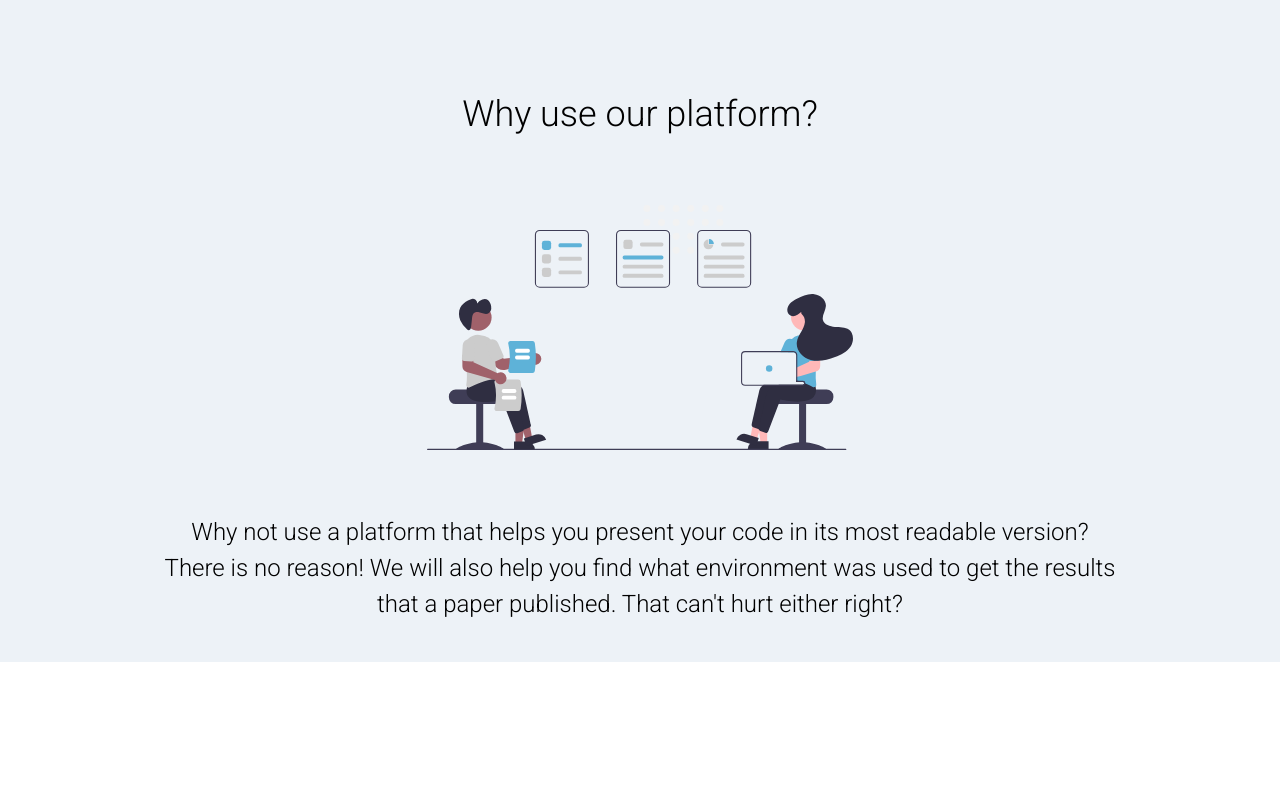
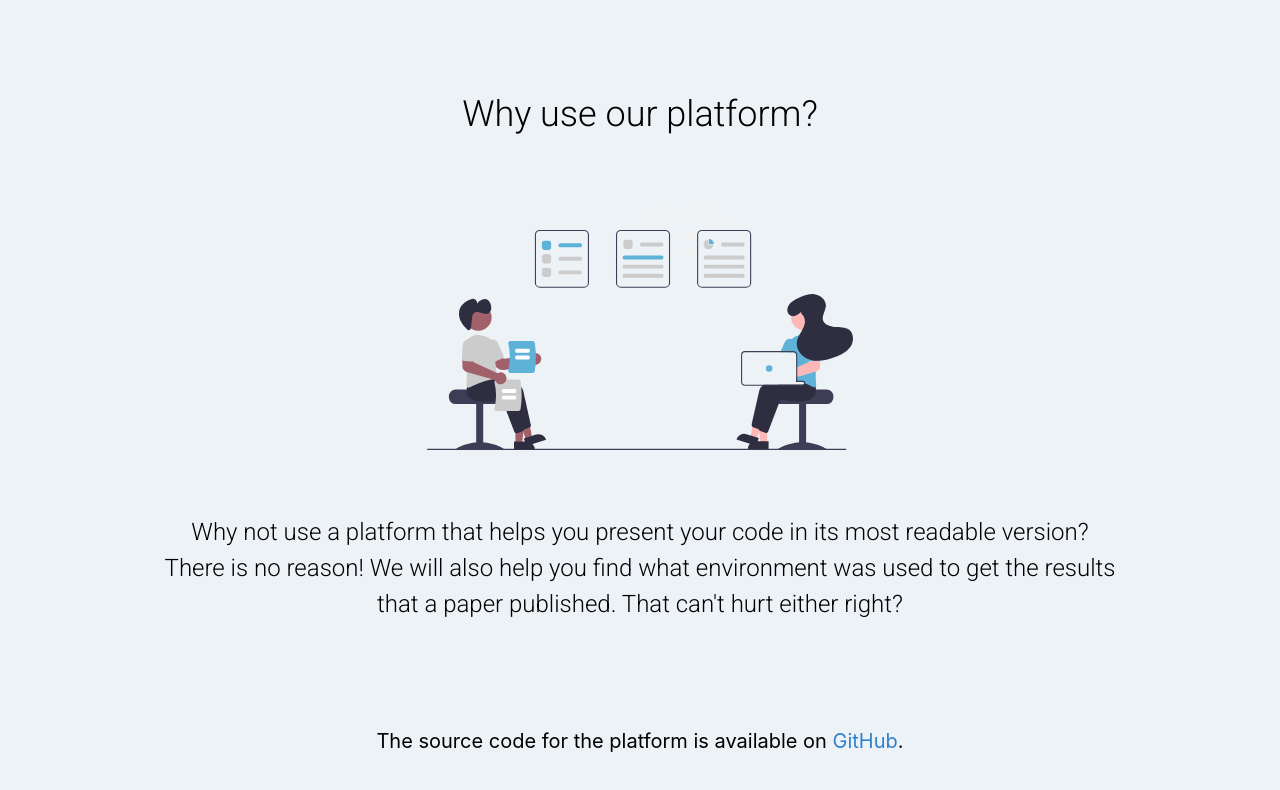
Before and after one commit to BostonUniversitySeniorDesign/21-05-Re3, a React (Create React App) app in the folder re3-client/: page / in a window 1280 px wide. Shown: the part 1445-2235 px from the top of the page. Before the commit the page ends 2107 px from the top, so only its background shows below. Built offline with nearby package versions, Linux system fonts and the light colour scheme; no server answers.

Commit message:
small fixes

```diff
--- a/re3-client/src/App.js
+++ b/re3-client/src/App.js
@@ -18,10 +18,9 @@ import { AuthContext } from './firebase';
 import UserPage from './pages/UserPage';
 import ReproducabilityOptions from './pages/ReproducabilityOptionsPage';
 
-
 import Transition from './pages/Transition';
 import BestPractices from './pages/BestPractices';
-import CodeReadability from './pages/CodeReadability'
+import CodeReadability from './pages/CodeReadability';
 
 const App = () => {
   const user = useContext(AuthContext);
@@ -32,7 +31,7 @@ const App = () => {
         <Route
           exact
           path="/"
-          render={() => (user ? <Redirect to="dashboard" /> : <HomePage />)}
+          render={() => (user ? <Redirect to="homepage" /> : <HomePage />)}
         />
         <Route
           exact
@@ -43,11 +42,19 @@ const App = () => {
         <PrivateRoute exact path="/dashboard" component={Rating} />
         <PrivateRoute exact path="/homepage" component={MenuPage} />
         <PrivateRoute exact path="/thanksagain" component={Transition2} />
-        <Route exact path="/ReproducabilityOptions" component={ReproducabilityOptions}/>
-        <PrivateRoute exact path='/thanks' component={Transition}/>
-        <Route exact path='/userpage' component={UserPage}/>
-        <Route exact path='/bestpractices' component={BestPractices}/>
-        <Route exact path='/code-readability-services' component={CodeReadability}/>
+        <Route
+          exact
+          path="/ReproducabilityOptions"
+          component={ReproducabilityOptions}
+        />
+        <PrivateRoute exact path="/thanks" component={Transition} />
+        <Route exact path="/userpage" component={UserPage} />
+        <Route exact path="/bestpractices" component={BestPractices} />
+        <Route
+          exact
+          path="/code-readability-services"
+          component={CodeReadability}
+        />
         <Route exact path="/404" component={NotFound} />
         <Redirect to="/404" />
       </Switch>
--- a/re3-client/src/components/MenuDropDown.js
+++ b/re3-client/src/components/MenuDropDown.js
@@ -1,16 +1,16 @@
-import React, {useState} from 'react';
-import {AiOutlineMenu} from 'react-icons/ai';
+import React, { useState } from 'react';
+import { AiOutlineMenu } from 'react-icons/ai';
 import useRouter from '../utils/Router';
 
 const MenuDropDown = () => {
-    const router = useRouter();
-    function pushpage(page) {
-        router.push(`${page}`);
-    }
-    const [drop, setDrop]= useState(false);
-    var hide ="transform opacity-0 scale-95";
-    var show="transform opacity-100 scale-100";
-    const className = drop ? show : hide;
+  const router = useRouter();
+  function pushpage(page) {
+    router.push(`${page}`);
+  }
+  const [drop, setDrop] = useState(false);
+  var hide = 'transform opacity-0 scale-95';
+  var show = 'transform opacity-100 scale-100';
+  const className = drop ? show : hide;
   return (
     <div className="relative inline-block text-left">
       <div>
@@ -70,7 +70,7 @@ const MenuDropDown = () => {
             onClick={() => pushpage('/re3-run')}
             disabled={!drop}
           >
-            Reproducability
+            Reproducibility
           </button>
         </div>
       </div>
--- a/re3-client/src/pages/HomePage.js
+++ b/re3-client/src/pages/HomePage.js
@@ -9,13 +9,12 @@ const HomePage = () => {
   return (
     <div>
       <div className=" flex flex-col justify-center items-center bg-gray-200">
-      <Header />
+        <Header />
         <img
           alt="firstPic"
           src={firstPic}
           className="w-1/3 full justify-center items-center my-6"
         />
-
 
         <div className="text-6xl text-black text-center flex font-roboto font-hairline my-10">
           Who are we?
@@ -37,8 +36,9 @@ const HomePage = () => {
           className="w-1/3 full justify-center items-center my-6"
         />
         <div className="text-2xl text-black text-center flex font-roboto font-hairline my-10 mx-40">
-        We offer a platform that will assist researchers in bettering the
-           readability of their code. We also help readers of said research papers to find the environment that produced those results.
+          We offer a platform that will assist researchers in bettering the
+          readability of their code. We also help readers of said research
+          papers to find the environment that produced those results.
         </div>
 
         <div className="text-4xl text-black text-center flex font-roboto font-hairline my-10">
@@ -50,11 +50,24 @@ const HomePage = () => {
           className="w-1/3 full justify-center items-center my-6"
         />
         <div className="text-2xl text-black text-center flex font-roboto font-hairline mx-40 my-10">
-        Why not use a platform that helps you present your code in its most readable version? There is no reason!
-          We will also help you find what environment was used to get the results that a paper published. That can't hurt either right?
+          Why not use a platform that helps you present your code in its most
+          readable version? There is no reason! We will also help you find what
+          environment was used to get the results that a paper published. That
+          can't hurt either right?
+        </div>
+        <div className="w-full flex items-center justify-center my-16">
+          <p className="text-xl">
+            The source code for the platform is available on{' '}
+            <a
+              className="text-blue-600"
+              href="https://github.com/BostonUniversitySeniorDesign/21-05-Re3"
+            >
+              GitHub
+            </a>
+            .
+          </p>
         </div>
       </div>
-
     </div>
   );
 };
--- a/re3-client/src/pages/MenuPage.js
+++ b/re3-client/src/pages/MenuPage.js
@@ -62,10 +62,10 @@ const MenuPage = () => {
           <Card w="w-4/5 px-4" h="h-72 py-4" color="bg-transparent">
             <a href="/re3-run">
               <div className=" justify-center text-center text-4xl font-roboto font-bold ">
-                Reproducability Test
+                Reproducibility Test
               </div>
               <div className=" justify-center text-center text-md font-roboto font-hairline italic">
-                Upload code and check if it's reproducable
+                Upload code and check if it's reproducible
               </div>
               <img alt="thePic" src={ReproducabilityPic} />
               <div className=" justify-center text-center text-md font-roboto font-hairline hover:underline text-blue-500 mt-2">
@@ -75,6 +75,18 @@ const MenuPage = () => {
           </Card>
         </div>
       </div>
+      <div className="w-full flex items-center justify-center my-16">
+        <p className="text-xl">
+          The source code for the platform is available on{' '}
+          <a
+            className="text-blue-600"
+            href="https://github.com/BostonUniversitySeniorDesign/21-05-Re3"
+          >
+            GitHub
+          </a>
+          .
+        </p>
+      </div>
     </div>
   );
 };
--- a/re3-client/src/pages/ReproducabilityOptionsPage.js
+++ b/re3-client/src/pages/ReproducabilityOptionsPage.js
@@ -18,15 +18,15 @@ const ReproducabilityOptionsPage = () => {
         <div className="text-3xl text-black text-center flex font-roboto font-hairline mb-10">
           Reproducibility, Reusability, Readability
         </div> */}
-        <div className="text-2xl text-black text-center flex font-roboto font-hairline my-10 mx-40">
-        Where you can Upload files or a DOI to test for reproducability
-        </div>
+      <div className="text-2xl text-black text-center flex font-roboto font-hairline my-10 mx-40">
+        Where you can Upload files or a DOI to test for reproducibility
+      </div>
       <div className="grid grid-cols-2 grid-rows-1 items-end gap-5 m-10">
         <div className="transform duration-700 hover:-translate-y-6 self-center">
           <Card w="w-3/5 px-4" h="h-72 py-4">
             <a href="/re3-run">
               <div className=" justify-center text-center text-2xl font-roboto">
-                Upload your code and check if it's reproducabile
+                Upload your code and check if it's reproducible
               </div>
               <img alt="thePic" src={MLPic} />
             </a>
@@ -36,7 +36,7 @@ const ReproducabilityOptionsPage = () => {
           <Card w="w-3/5 px-4" h="h-72 py-4">
             <a href="/dashboard">
               <div className=" justify-center text-center text-2xl font-roboto">
-                Search for an existing project to check it's reproducability
+                Search for an existing project to check it's reproducibility
               </div>
               <img alt="thePic" src={RatingPic} />
             </a>
```
Lines whose indentation alone changed are shown as unchanged.
